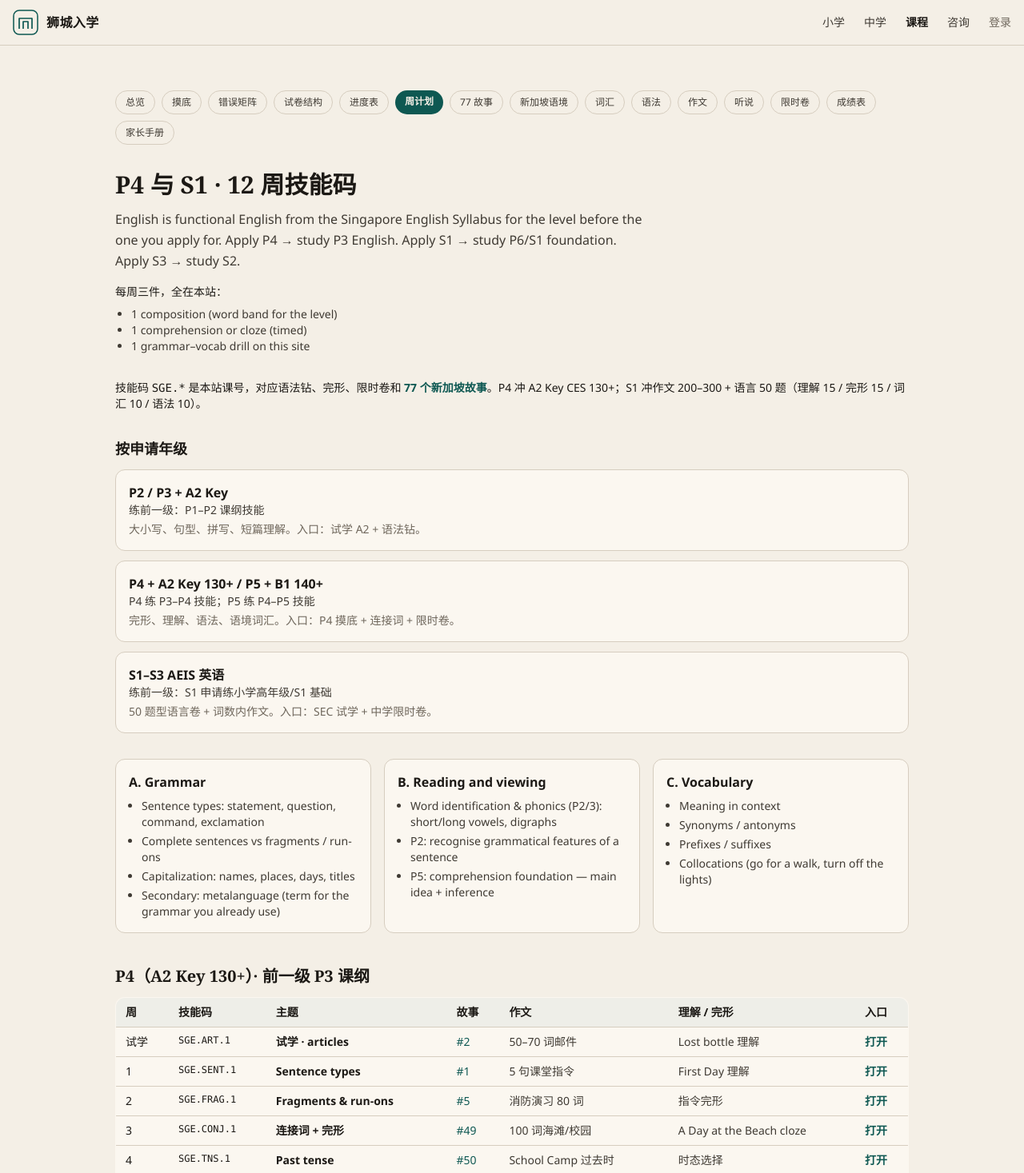
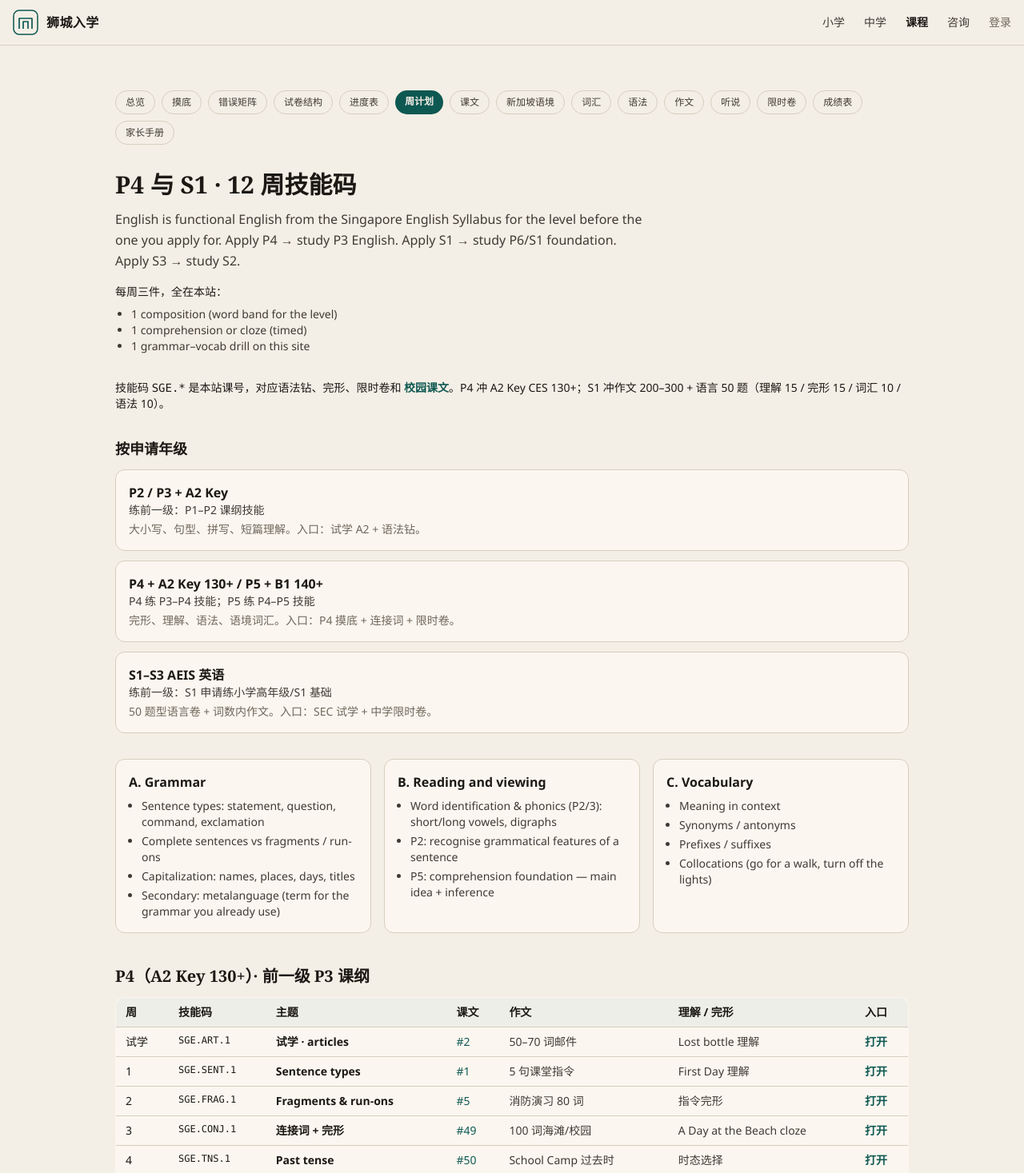
Before and after one commit to ttee/sg-school-entry, a Next.js app: page /curriculum/ixl in a window 1280 px wide. Shown: the top 1467 px of the page at 80% size. Built offline with nearby package versions, Linux system fonts and the light colour scheme.

Commit message:
Drop the 77-story pitch from public copy.
Nav and landing now say 课文, not a counted story collection.

```diff
--- a/app/curriculum/context/page.tsx
+++ b/app/curriculum/context/page.tsx
@@ -41,7 +41,7 @@ export default function SingaporeContextPage() {
         </table>
       </div>
 
-      <h2 className="font-serif font-semibold text-xl mb-3">十个场景 · 对上故事课</h2>
+      <h2 className="font-serif font-semibold text-xl mb-3">十个场景 · 对上课文</h2>
       <div className="space-y-5 mb-10">
         {CONTEXT_TOPICS.map((t) => (
           <article key={t.id} className="bg-card border border-line rounded-2xl p-5">
@@ -67,7 +67,7 @@ export default function SingaporeContextPage() {
               ))}
             </ul>
             <Link href={t.href} className="text-sm text-accent font-semibold">
-              打开故事 {t.story} →
+              打开课文 {t.story} →
             </Link>
           </article>
         ))}
@@ -78,7 +78,7 @@ export default function SingaporeContextPage() {
           试学：Aunty Tan 失物招领
         </Link>
         <Link href="/curriculum/stories" className="px-5 py-2.5 border border-accent rounded-full font-semibold">
-          77 个新加坡故事
+          课文目录
         </Link>
       </div>
     </>
--- a/app/curriculum/ixl/page.tsx
+++ b/app/curriculum/ixl/page.tsx
@@ -20,7 +20,7 @@ function Plan({
               <th className="text-left px-3 py-2">周</th>
               <th className="text-left px-3 py-2">技能码</th>
               <th className="text-left px-3 py-2">主题</th>
-              <th className="text-left px-3 py-2">故事</th>
+              <th className="text-left px-3 py-2">课文</th>
               <th className="text-left px-3 py-2">作文</th>
               <th className="text-left px-3 py-2">理解 / 完形</th>
               <th className="text-left px-3 py-2">入口</th>
@@ -68,7 +68,7 @@ export default function IxlPage() {
       <p className="text-sm mb-8">
         技能码 <span className="font-mono">SGE.*</span> 是本站课号，对应语法钻、完形、限时卷和{" "}
         <Link href="/curriculum/stories" className="text-accent font-semibold">
-          77 个新加坡故事
+          校园课文
         </Link>
         。P4 冲 A2 Key CES 130+；S1 冲作文 200–300 + 语言 50 题（理解 15 / 完形 15 / 词汇 10 / 语法 10）。
       </p>
--- a/app/curriculum/page.tsx
+++ b/app/curriculum/page.tsx
@@ -45,7 +45,7 @@ export default function CurriculumHome() {
           { href: "/curriculum/errors", label: "1b 时态 / 冠词 / 搭配矩阵" },
           { href: "/curriculum/papers", label: "试卷结构 · CEQ 时间 + AEIS 50 题" },
           { href: "/curriculum/ixl", label: "P4 / S1 十二周计划" },
-          { href: "/curriculum/stories", label: "77 个新加坡故事 · 沉浸开口" },
+          { href: "/curriculum/stories", label: "校园课文 · 开口与语法" },
           { href: "/curriculum/context", label: "新加坡语境 · 家长中英词表" },
           { href: "/curriculum/sow", label: "2a P4 W3 · G.2 + V.1" },
           { href: "/curriculum/grammar/linkers", label: "2b however / therefore / in addition" },
--- a/app/curriculum/stories/page.tsx
+++ b/app/curriculum/stories/page.tsx
@@ -7,10 +7,10 @@ export default function StoriesPage() {
     <>
       <CurriculumNav current="/curriculum/stories" />
       <h1 className="font-serif font-semibold text-3xl mb-3">
-        77 个新加坡校园故事（沉浸法）
+        校园课文
       </h1>
       <p className="text-ink-2 mb-4 max-w-2xl leading-relaxed">
-        CEQ 要听说读写，AEIS 英语要作文、理解、完形、语法、词汇。最快的路是用新加坡学校和家庭里的小故事练开口、语法和文化词：recess, canteen, CCA, Aunty, MRT。
+        小学 CEQ 要听说读写，中学 AEIS 英语要作文、理解、完形、语法、词汇。课文用食堂、小息、CCA、MRT 这些学校里会碰到的词，对准当周语法。
       </p>
       <p className="text-sm mb-8">
         每课四步：听 → 角色扮演 → 阅读完形 → 写 80–100 词（中学 200–300）。语法一次只钉 1–2 点。人设沿用 Mei、Priya、Wei、Aisha、Aunty Tan。
--- a/app/page.tsx
+++ b/app/page.tsx
@@ -19,7 +19,6 @@ function story(n: number) {
   return null;
 }
 
-const STORY_COUNT = THEMES.reduce((n, t) => n + t.stories.length, 0);
 const LOST = story(2);
 const MRT = story(38);
 
@@ -62,7 +61,7 @@ const PILLARS = [
 ];
 
 const ROADMAP = [
-  { m: "头两个月", t: "先开口", d: "新加坡小故事，冠词和时态。一周只改一个中国孩子常犯的错。" },
+  { m: "头两个月", t: "先开口", d: "校园课文，冠词和时态。一周只改一个中国孩子常犯的错。" },
   { m: "第三、四个月", t: "对准试卷", d: "阅读、完形、短写作、跟读。小学这条线是为了拿 CEQ 成绩单。" },
   { m: "第五、六个月", t: "限时", d: "小学数学，或中学英语加数学。按申请年级的前一级来练。" },
 ];
@@ -99,7 +98,7 @@ const HABITS = [
     titleZh: "华文保持，英语加码",
     body: "母语课孩子有底。作业时间留给英语和数学。",
     href: "/curriculum/stories",
-    cta: "看故事",
+    cta: "看课文",
   },
 ];
 
@@ -107,7 +106,7 @@ const FAMILY_PATHS = [
   {
     tag: "人还在中国",
     title: "先考英语，再飞去考数学",
-    body: "申请小学的，在国内考 CEQ。故事、语法、数学摸底在家里做。数学那一卷，仍要去新加坡考。",
+    body: "申请小学的，在国内考 CEQ。课文、语法、数学摸底在家里做。数学那一卷，仍要去新加坡考。",
     next: "打开小学试学",
     href: "/trial/A2",
   },
@@ -153,7 +152,7 @@ const FAQS = [
   },
   {
     q: "这跟去补习班有什么不一样？",
-    a: "每天在家做：故事、选择题、你能看见对错。一周改一个习惯。教室课往往一周两次，你问今天学了什么，孩子说不上来。",
+    a: "每天在家做：课文、选择题、你能看见对错。一周改一个习惯。教室课往往一周两次，你问今天学了什么，孩子说不上来。",
   },
   {
     q: "做完作业就一定有学位吗？",
@@ -184,7 +183,7 @@ export default function HomePage() {
                 孩子进新加坡学校，先会在食堂开口
               </h1>
               <p className="text-ink-2 mb-5 max-w-xl">
-                小学：国内先过英语，再到新加坡考数学。中学：英语作文加五十题，再加数学。故事里有 Lost and Found、recess、鸡饭。打开就能试。
+                小学：国内先过英语，再到新加坡考数学。中学：英语作文加五十题，再加数学。课文里有 Lost and Found、recess、鸡饭。打开就能试。
               </p>
               <div className="flex flex-wrap gap-3 mb-4">
                 <Link
@@ -206,7 +205,7 @@ export default function HomePage() {
               <p className="text-xs text-muted mb-5">不用登录就能试。顾问开通后按周交作业。</p>
               <ul className="flex flex-wrap gap-2 text-xs">
                 {[
-                  `${STORY_COUNT} 个新加坡故事`,
+                  "校园课文",
                   "P2 到中三摸底",
                   "家长看中文",
                   "顾问微信",
@@ -351,14 +350,14 @@ export default function HomePage() {
           </div>
         </section>
 
-        {/* 3. 77 stories */}
+        {/* 3. Weekly passages */}
         <section className="py-12 md:py-16 bg-paper-2">
           <div className="max-w-7xl mx-auto px-4">
             <h2 className="font-serif font-semibold text-2xl md:text-3xl mb-3">
-              {STORY_COUNT} 个小故事
+              每周课文
             </h2>
             <p className="text-ink-2 mb-8 max-w-2xl">
-              听一遍，说两句，再做阅读。一周只钉一两个语法点，不一次灌完。
+              听一遍，跟读两句，再做阅读。一周只钉一两个语法点。
             </p>
             <div className="grid md:grid-cols-2 gap-4 mb-6">
               {LOST && (
@@ -366,7 +365,7 @@ export default function HomePage() {
                   href={LOST.href ?? "/curriculum/stories/2"}
                   className="bg-card border border-line rounded-2xl p-6 hover:border-accent"
                 >
-                  <p className="text-xs font-semibold text-accent mb-1">故事 {LOST.n}</p>
+                  <p className="text-xs font-semibold text-accent mb-1">课文 {LOST.n}</p>
                   <h3 className="font-serif font-semibold text-xl mb-2">{LOST.title}</h3>
                   <p className="text-sm text-ink-2 mb-3">{LOST.focus}</p>
                   <p className="text-sm">
@@ -383,7 +382,7 @@ export default function HomePage() {
                   href={`/curriculum/stories/${MRT.n}`}
                   className="bg-card border border-line rounded-2xl p-6 hover:border-accent"
                 >
-                  <p className="text-xs font-semibold text-accent mb-1">故事 {MRT.n}</p>
+                  <p className="text-xs font-semibold text-accent mb-1">课文 {MRT.n}</p>
                   <h3 className="font-serif font-semibold text-xl mb-2">{MRT.title}</h3>
                   <p className="text-sm text-ink-2 mb-3">{MRT.focus}</p>
                   <p className="text-sm">
@@ -412,7 +411,7 @@ export default function HomePage() {
               href="/curriculum/stories"
               className="inline-flex px-6 py-3 border border-accent rounded-full font-semibold"
             >
-              看全部 {STORY_COUNT} 个新加坡故事
+              看课文目录
             </Link>
           </div>
         </section>
@@ -537,7 +536,7 @@ export default function HomePage() {
                 <h3 className="font-serif text-2xl font-semibold mb-2">免费</h3>
                 <p className="text-sm text-ink-2 mb-4">打开就能做，不用登录。小学英语 / 中学英语 / 数学各有试学周。</p>
                 <ul className="text-sm space-y-2 mb-6">
-                  <li>Lost and Found 故事视频</li>
+                  <li>Lost and Found 试学视频</li>
                   <li>本周选择题与短写作</li>
                   <li>P2–S3 摸底 MCQ</li>
                 </ul>
@@ -553,7 +552,7 @@ export default function HomePage() {
                 <h3 className="font-serif text-2xl font-semibold mb-2">2680 元</h3>
                 <p className="text-sm text-ink-2 mb-4">付给顾问。一个周期大约十二周。</p>
                 <ul className="text-sm space-y-2 mb-6">
-                  <li>本年级周作业（故事 + 语法焦点 + 读写）</li>
+                  <li>本年级周作业（课文 + 语法焦点 + 读写）</li>
                   <li>摸底与限时卷</li>
                   <li>口语跟读与写作反馈（开通后）</li>
                   <li>顾问微信 · 家长中文说明</li>
--- a/components/CurriculumNav.tsx
+++ b/components/CurriculumNav.tsx
@@ -9,7 +9,7 @@ const LINKS = [
   { href: "/curriculum/papers", label: "试卷结构" },
   { href: "/curriculum/sow", label: "进度表" },
   { href: "/curriculum/ixl", label: "周计划" },
-  { href: "/curriculum/stories", label: "77 故事" },
+  { href: "/curriculum/stories", label: "课文" },
   { href: "/curriculum/context", label: "新加坡语境" },
   { href: "/curriculum/vocab", label: "词汇" },
   { href: "/curriculum/grammar", label: "语法" },
--- a/components/LandingNav.tsx
+++ b/components/LandingNav.tsx
@@ -6,7 +6,7 @@ import { useState } from "react";
 const LINKS = [
   { href: "/trial/A2", label: "试学" },
   { href: "/assess", label: "摸底" },
-  { href: "/curriculum/stories", label: "77 故事" },
+  { href: "/curriculum/stories", label: "课文" },
   { href: "/curriculum/context", label: "语境" },
   { href: "/#pricing", label: "价格" },
   { href: "/#contact", label: "咨询" },
--- a/lib/curriculum/storylines.ts
+++ b/lib/curriculum/storylines.ts
@@ -19,7 +19,7 @@ export type Theme = {
 };
 
 export const CYCLE = [
-  { step: "1. Listen + Watch", do: "听本站故事或跟读台词。看图：canteen, recess, MRT。" },
+  { step: "1. Listen + Watch", do: "听本课录音或跟读。看图：canteen, recess, MRT。" },
   { step: "2. Speak + Roleplay", do: "分角色演。练问句、情态动词、礼貌用语。轮流说，听不懂就问一遍。" },
   { step: "3. Read + Answer", do: "短篇理解 + 完形。对准 CEQ 阅读 / AEIS 理解与完形。" },
   { step: "4. Write + Reflect", do: "P2–P5 写 80–100 词；S1 写 200–300 词。只改本课 1–2 个语法点。" },
```
Also changed, not shown: app/curriculum/stories/[n]/page.tsx (+3 -3 lines).
